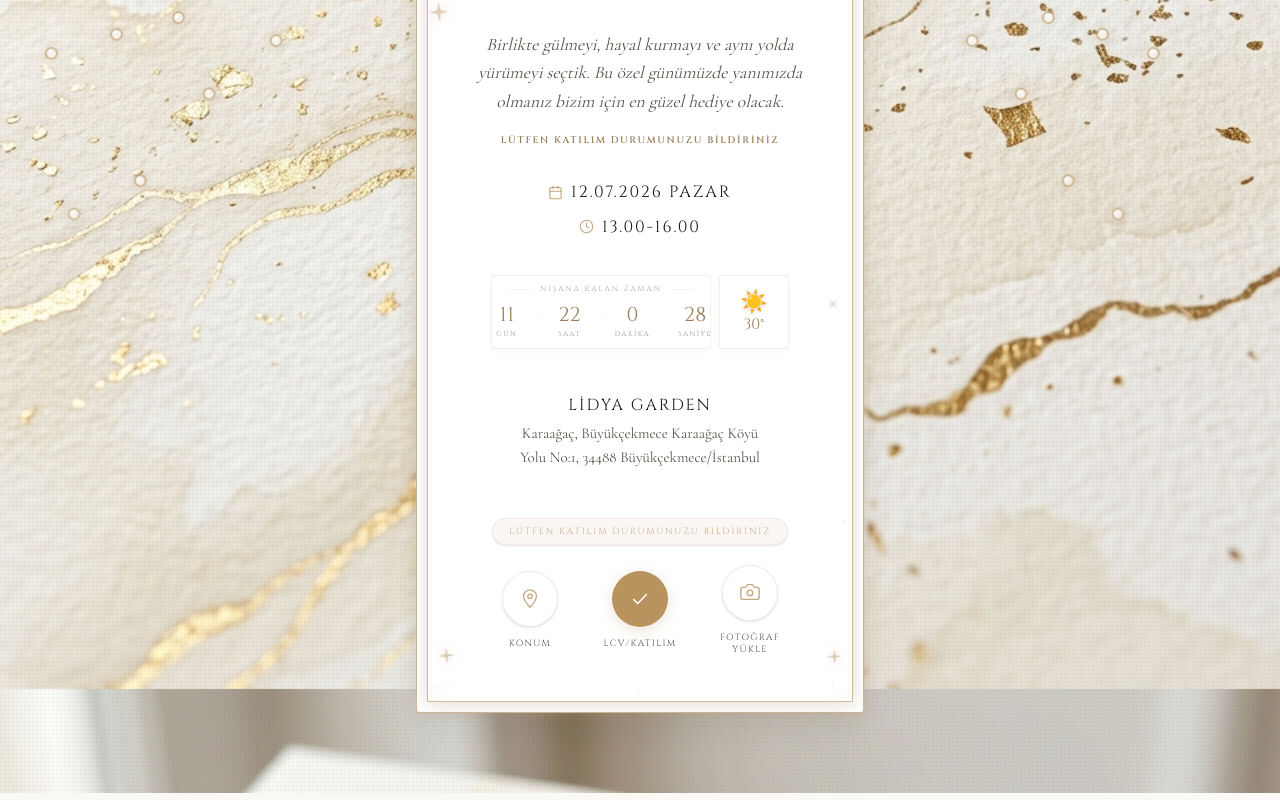
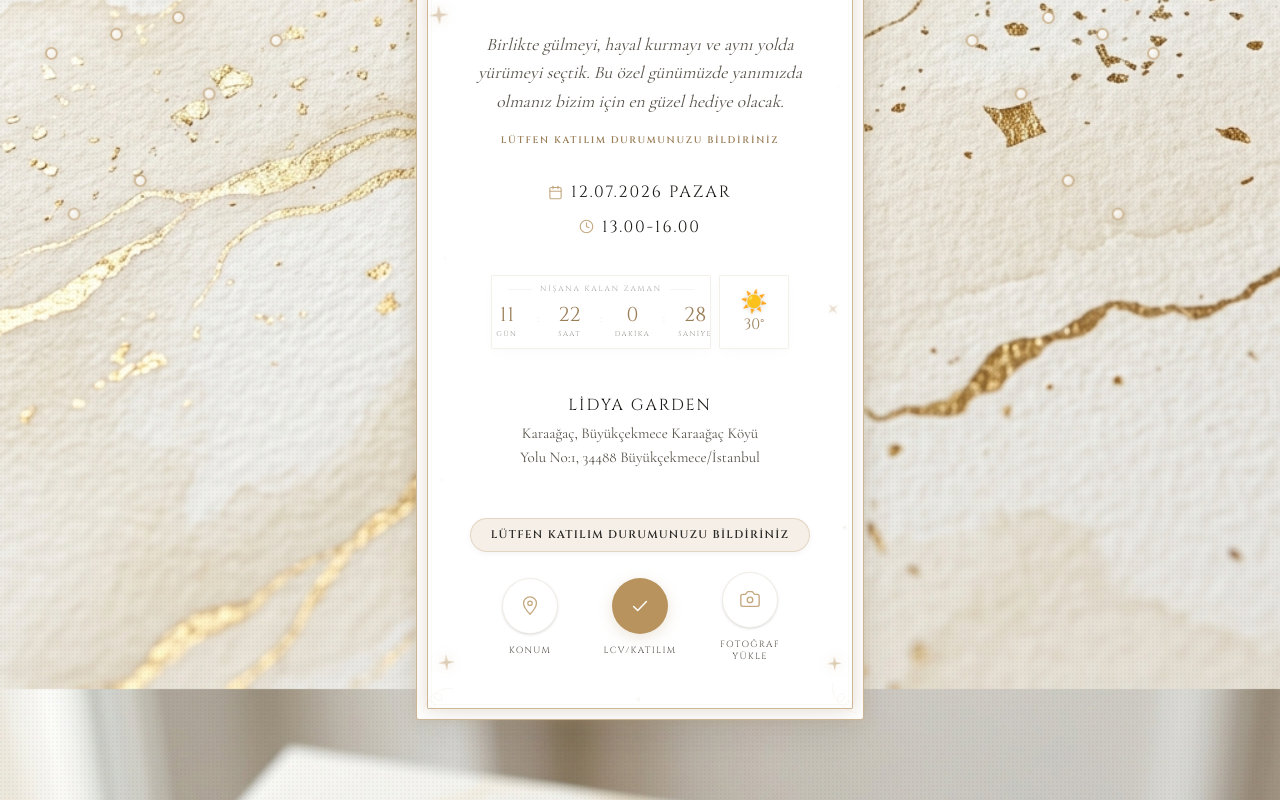
Before and after one commit to alperentagmann/ahmet-nesrin-nisan, a Next.js app: page /invite in a window 1280 px wide. Shown: the part 591-1391 px from the top of the page. Built offline with nearby package versions, Linux system fonts and the light colour scheme; no server answers.

Commit message:
style: LCV uyari metninin okunabilirligi artirildi (koyu yazi, daha buyuk font ve belirgin arkaplan)

```diff
--- a/app/invite/page.tsx
+++ b/app/invite/page.tsx
@@ -291,7 +291,7 @@ export default function InvitePage() {
         <div className="flex flex-col items-center gap-5 pt-4 z-10">
           {/* LCV Reminder */}
           <div className="animate-[pulse_3s_ease-in-out_infinite]">
-            <p className="font-display text-[9px] tracking-[0.2em] uppercase text-[#c5a880] bg-[#c5a880]/10 py-1.5 px-4 rounded-full border border-[#c5a880]/20 text-center shadow-sm">
+            <p className="font-display text-[11px] font-semibold tracking-[0.12em] uppercase text-ink bg-[#c5a880]/20 py-2 px-5 rounded-full border border-[#c5a880]/40 text-center shadow-[0_2px_8px_rgba(0,0,0,0.05)]">
               Lütfen katılım durumunuzu bildiriniz
             </p>
           </div>
```
